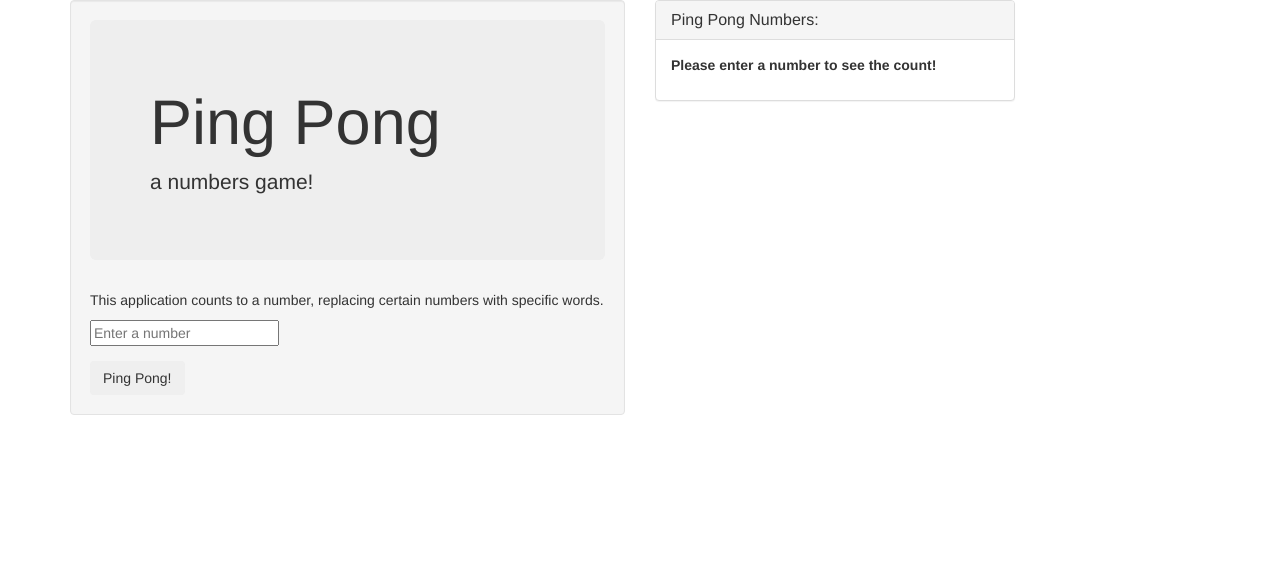
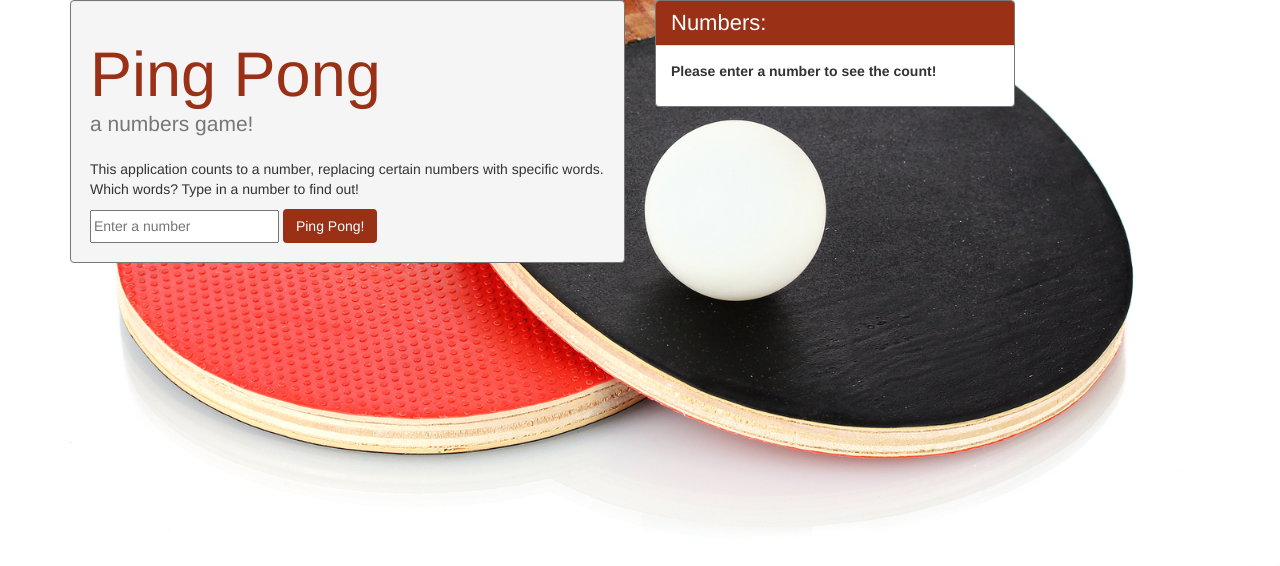
Before and after one commit to coderknot/ping-pong, a plain HTML site: page index.html in a window 1280 px wide. Drawn offline with Linux system fonts and the light colour scheme.

Commit message:
create img directory containg pingpong.jpg and add css stylings in styles.css

```diff
--- a/css/styles.css
+++ b/css/styles.css
@@ -1,3 +1,70 @@
 #numbers-showing, #numbers-error {
   display: none;
 }
+
+#heading {
+  border-color: #777778;
+}
+
+#heading .jumbotron {
+  margin-bottom: 20px;
+  padding: 0px;
+  background-color: inherit;
+}
+
+#heading .jumbotron h1 {
+  color: #9A3016;
+  margin-bottom: 0px;
+}
+
+#heading .jumbotron p {
+  color:  #777778;
+}
+
+#application .panel {
+  border-color: #777778;
+}
+
+#application .panel-heading{
+  background-color: #9A3016;
+}
+
+#application .panel-title {
+  font-size: 22px;
+  color: white;
+}
+
+#application h3 {
+  font-size: 18px;
+}
+
+#numberInput {
+  height: 33px;
+}
+
+#numberInput:focus {
+  outline: none;
+  border-style: solid;
+  border-color: #9A3016;
+}
+
+.btn {
+  color: white;
+  background-color: #9A3016;
+  border-color: none;
+}
+
+.btn:hover {
+  color: white;
+  background-color: #777778;
+}
+
+body {
+  background-image: url("../img/pingpong.jpg");
+  background-position: center;
+  background-repeat: no-repeat;
+  -webkit-background-size: cover;
+  -moz-background-size: cover;
+  -o-background-size: cover;
+  background-size: cover;
+}
--- a/index.html
+++ b/index.html
@@ -10,7 +10,7 @@
   <body>
     <div class="container">
       <div class="row">
-        <div id="">
+        <div id="application">
           <div class="col-md-6">
             <div class="well" id="heading">
               <div class="jumbotron">
@@ -18,11 +18,11 @@
                 <p>a numbers game!</p>
               </div>
               <p>
-                This application counts to a number, replacing certain numbers with specific words.
+                This application counts to a number, replacing certain numbers with specific words. Which words? Type in a number to find out!
               </p>
-              <form id="ping-pong">
+              <form class="form-inline" id="ping-pong">
                 <div class="form-group">
-                  <input id="number" type="text" placeholder="Enter a number">
+                  <input id="numberInput" type="text" placeholder="Enter a number">
                 </div>
                 <button type="submit" class="btn">Ping Pong!</button>
               </form>
@@ -31,15 +31,14 @@
           <div class="col-md-4">
             <div class="panel panel-default">
               <div class="panel-heading">
-                <h2 class="panel-title">Ping Pong Numbers:</h2>
+                <h2 class="panel-title">Numbers:</h2>
               </div>
               <div class="panel-body">
                 <div id="numbers-hidden">
-                  <p>
-                    <strong>Please enter a number to see the count!</strong>
+                  <p><strong>Please enter a number to see the count!</strong></p>
                 </div>
                 <div id="numbers-error">
-                  <p>ERROR: Please enter a number!</p>
+                  <p><strong>ERROR: Please enter a number!</strong></p>
                 </div>
                 <div id="numbers-showing">
                   <ul id="numbersList">
--- a/js/scripts.js
+++ b/js/scripts.js
@@ -31,17 +31,17 @@ $(document).ready(function() {
     $("#numbers-error").hide();
     $("#numbers-hidden").show();
 
-    var number = parseInt($("#number").val());
+    var number = parseInt($("#numberInput").val());
 
     if(jQuery.type(number === "number") && ((number !== number) === false)) {
+      $("#numbers-hidden").hide();
+      $("#numbers-showing").show();
+
       var numbers = pingPong(number);
 
       for(var i = 0; i < numbers.length; i++) {
-        $("#numbersList").append("<li>" + numbers[i] + "</li>");
+        $("#numbersList").append("<li>" + numbers[i] + "</li>")
       }
-
-      $("#numbers-hidden").hide();
-      $("#numbers-showing").show();
     } else {
       $("#numbers-hidden").hide();
       $("#numbers-error").show();
```
Also changed, not shown: img/pingpong.jpg (added).
